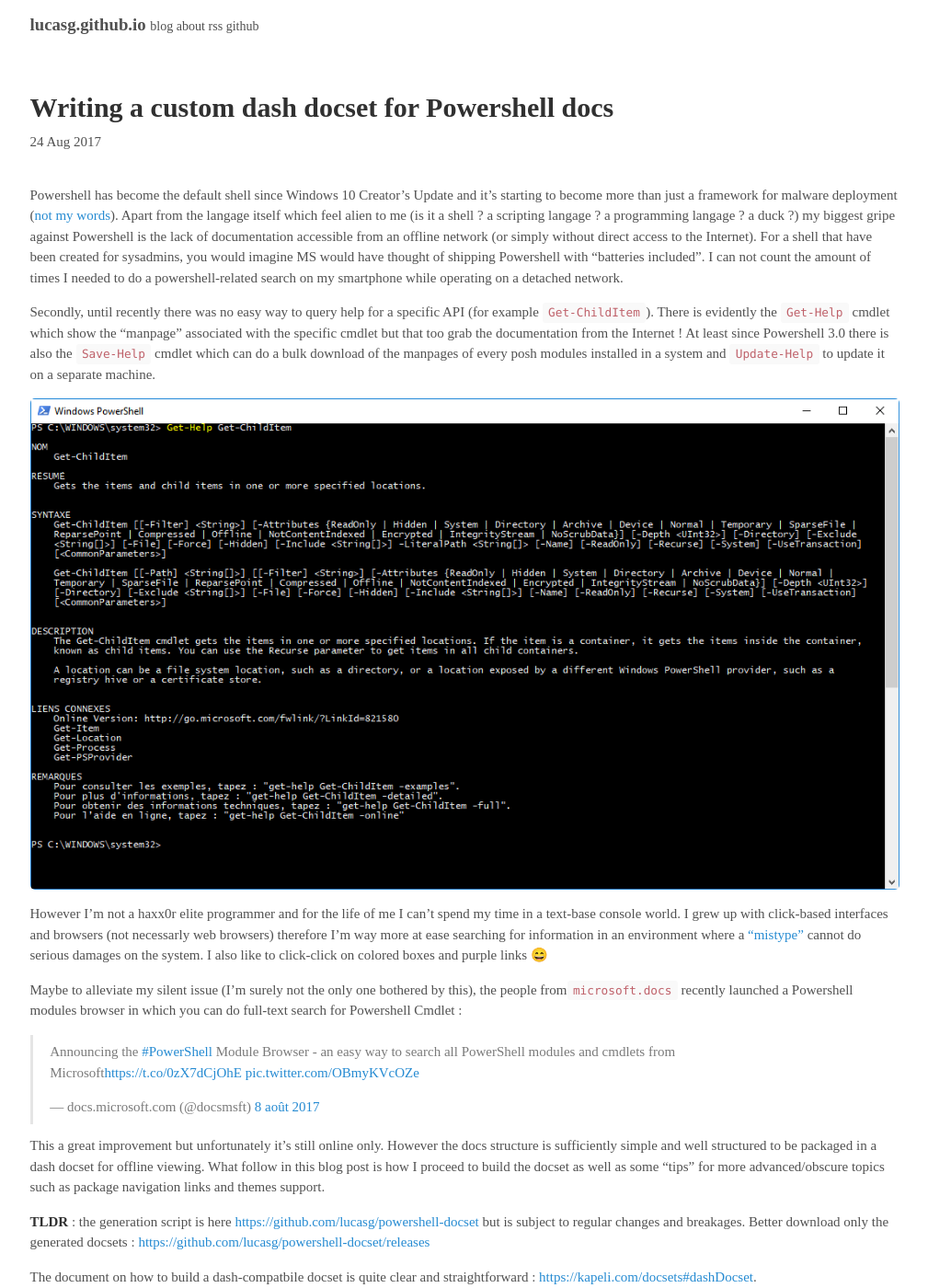
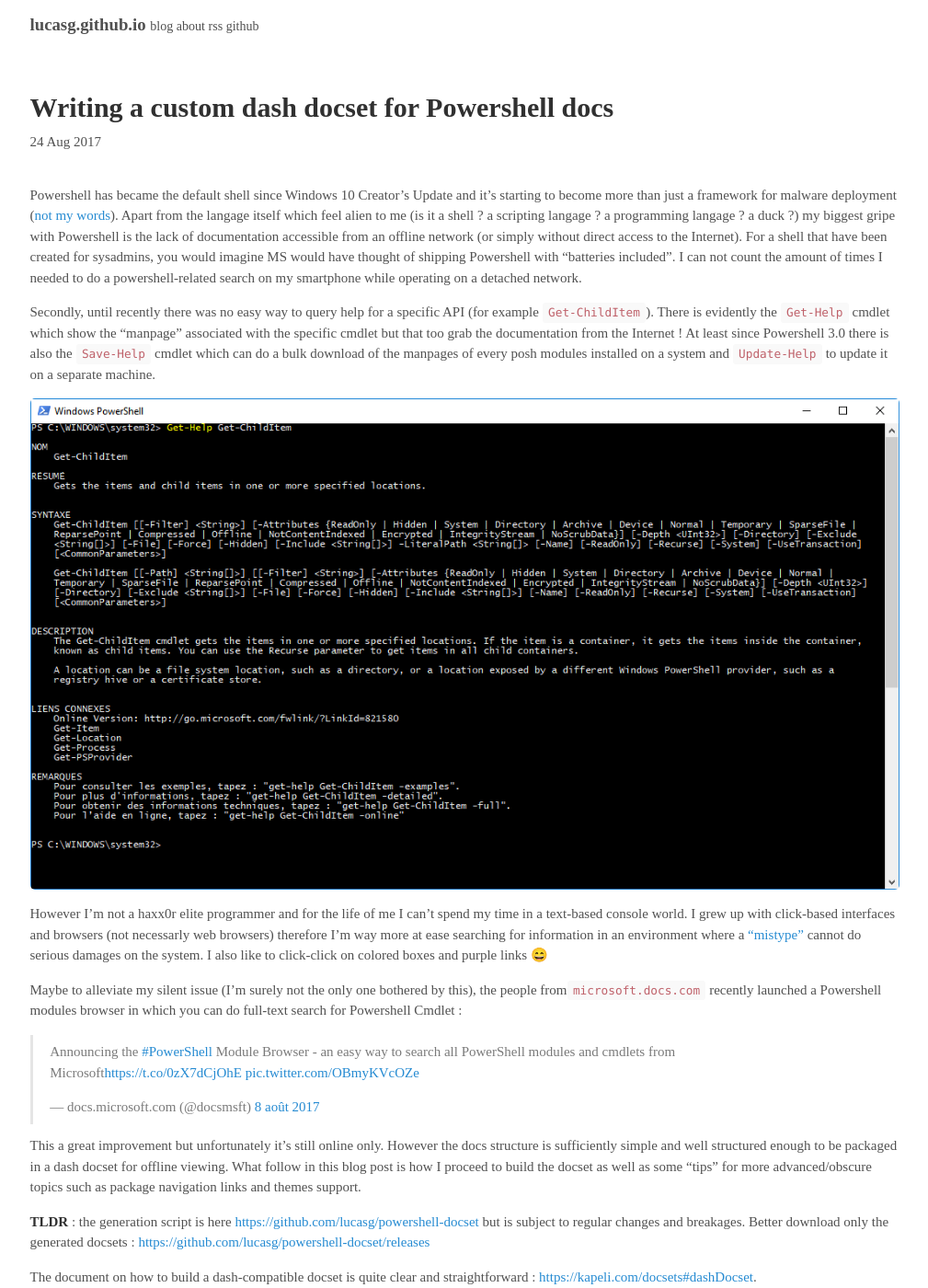
Before and after one commit to gavz/lucasg.github.io, a Jekyll site: the page built from _posts/2017-08-24-Writing-a-dash-docset.md, in a window 1280 px wide and 1400 px high. Shown: the whole window at 92% size, without its empty margins (135-1144 px from the left). Built offline with Jekyll 4.4.1, drawn with Linux system fonts in a browser that asks for light colours; emoji names are drawn with the system emoji font; comment, search, counter and statistics services are not loaded; some of the changed text lies outside the part shown.

Commit message:
Proofreading Powershell dash docset post

```diff
--- a/_posts/2017-08-24-Writing-a-dash-docset.md
+++ b/_posts/2017-08-24-Writing-a-dash-docset.md
@@ -4,16 +4,16 @@
 date: 2017-08-24
 ---
 
-Powershell has become the default shell since Windows 10 Creator's Update and it's starting to become more than just a framework for malware deployment ([not my words](https://twitter.com/MalwareTechBlog/status/891005091985203201)). Apart from the langage itself which feel alien to me (is it a shell ? a scripting langage ? a programming langage ? a duck ?) my biggest gripe against Powershell is the lack of documentation accessible from an offline network (or simply without direct access to the Internet). For a shell that have been created for sysadmins, you would imagine MS would have thought of shipping Powershell with "batteries included". I can not count the amount of times I needed to do a powershell-related search on my smartphone while operating on a detached network.
+Powershell has became the default shell since Windows 10 Creator's Update and it's starting to become more than just a framework for malware deployment ([not my words](https://twitter.com/MalwareTechBlog/status/891005091985203201)). Apart from the langage itself which feel alien to me (is it a shell ? a scripting langage ? a programming langage ? a duck ?) my biggest gripe with Powershell is the lack of documentation accessible from an offline network (or simply without direct access to the Internet). For a shell that have been created for sysadmins, you would imagine MS would have thought of shipping Powershell with "batteries included". I can not count the amount of times I needed to do a powershell-related search on my smartphone while operating on a detached network.
 
-Secondly, until recently there was no easy way to query help for a specific API (for example `Get-ChildItem`). There is evidently the `Get-Help` cmdlet which show the "manpage" associated with the specific cmdlet but that too grab the documentation from the Internet ! At least since Powershell 3.0 there is also the `Save-Help` cmdlet which can do a bulk download of the manpages of every posh modules installed in a system and `Update-Help` to update it on a separate machine.
+Secondly, until recently there was no easy way to query help for a specific API (for example `Get-ChildItem`). There is evidently the `Get-Help` cmdlet which show the "manpage" associated with the specific cmdlet but that too grab the documentation from the Internet ! At least since Powershell 3.0 there is also the `Save-Help` cmdlet which can do a bulk download of the manpages of every posh modules installed on a system and `Update-Help` to update it on a separate machine.
 
 ![Look Ma ! It's like on a Unix system !](/assets/posh-help-gci.PNG)
 
 
-However I'm not a haxx0r elite programmer and for the life of me I can't spend my time in a text-base console world. I grew up with click-based interfaces and browsers (not necessarly web browsers) therefore I'm way more at ease searching for information in an environment where a ["mistype"](https://en.wiktionary.org/wiki/mistype) cannot do serious damages on the system. I also like to click-click on colored boxes and purple links :smile:
+However I'm not a haxx0r elite programmer and for the life of me I can't spend my time in a text-based console world. I grew up with click-based interfaces and browsers (not necessarly web browsers) therefore I'm way more at ease searching for information in an environment where a ["mistype"](https://en.wiktionary.org/wiki/mistype) cannot do serious damages on the system. I also like to click-click on colored boxes and purple links :smile:
 
-Maybe to alleviate my silent issue (I'm surely not the only one bothered by this), the people from`microsoft.docs` recently launched a Powershell modules browser in which you can do full-text search for Powershell Cmdlet :
+Maybe to alleviate my silent issue (I'm surely not the only one bothered by this), the people from`microsoft.docs.com` recently launched a Powershell modules browser in which you can do full-text search for Powershell Cmdlet :
 
 {% raw %}
 
@@ -23,13 +23,13 @@
 <script async src="//platform.twitter.com/widgets.js" charset="utf-8"></script>
 {% endraw %}
 
-This a great improvement but unfortunately it's still online only. However the docs structure is sufficiently simple and well structured to be packaged in a dash docset for offline viewing. What follow in this blog post is how I proceed to build the docset as well as some "tips" for more advanced/obscure topics such as package navigation links and themes support.
+This a great improvement but unfortunately it's still online only. However the docs structure is sufficiently simple and well structured enough to be packaged in a dash docset for offline viewing. What follow in this blog post is how I proceed to build the docset as well as some "tips" for more advanced/obscure topics such as package navigation links and themes support.
 
 
 **TLDR** : the generation script is here [https://github.com/lucasg/powershell-docset](https://github.com/lucasg/powershell-docset) but is subject to regular changes and breakages. Better download only the generated docsets : [https://github.com/lucasg/powershell-docset/releases](https://github.com/lucasg/powershell-docset/releases)
 <!--more-->
 
-The document on how to build a dash-compatbile docset is quite clear and straightforward : [https://kapeli.com/docsets#dashDocset](https://kapeli.com/docsets#dashDocset).
+The document on how to build a dash-compatible docset is quite clear and straightforward : [https://kapeli.com/docsets#dashDocset](https://kapeli.com/docsets#dashDocset).
 
 # Archive structure
 
@@ -127,9 +127,9 @@
     <key>DocSetPlatformFamily</key>
     <string>posh</string>
 
-    <!-- not an official docset. I've not seen what it does  -->
+    <!-- Yes for any Dash docset. Otherwise it is treated as an Apple docset  -->
     <key>isDashDocset</key>
-    <false/>
+    <true/>
 
     <!-- enable this if you need to execute some Javascript -->
     <key>isJavaScriptEnabled</key>
@@ -291,13 +291,13 @@
 
 
 
-With working uri paths your docset is more "dynamic" and "discoverable", but it's still fugly. I don't know for `Dash` but `Velocity` and `Zeal` are basically web browsers (`Zeal` use `QtWebEngine` and `Velcity` relies on the `Chromium Embedded Framework`) so it's possible to "theme" your docset via css.
+With working uri paths your docset is more "dynamic" and "discoverable", but it's still fugly. I don't know for `Dash` but `Velocity` and `Zeal` are basically web browsers (`Zeal` use `QtWebEngine` and `Velocity` relies on the `Chromium Embedded Framework`) so it's possible to "theme" your docset via css.
 
 Problem though, the css theme location is not present in the `toc.json` file so you need to find it on your own. That's where Chrome/Firefox/Edge's devtools are your friend :
 
 ![Chrome Devtools's Source pane](/assets/posh-docs-microsoft-sources-tree.PNG)
 
-You will to reconstruct the exact same tree directory structure in your docset package and also fix urls. I fortunately didn't had to replicate the cross-domain "cdn" requests. "Dynamic" pages like powershell `index.html` rely on Javascript to defer resource loading and some DOM elements are lazy-loaded via `Promise`. In order to locate and retrieve all the necessary resources I end up using a `webdriver` (`selenium` + `phantomjs`) which is a headless web browser you can automate. This is way slower than using simple HTTP requests, but the result is more accurate.
+You will need to reconstruct the exact same tree directory structure in your docset package and also fix urls. I fortunately didn't had to replicate the cross-domain "cdn" requests. "Dynamic" pages like powershell `index.html` rely on Javascript to defer resource loading and some DOM elements are lazy-loaded via a `Promise`. In order to locate and retrieve all the necessary resources I end up using a `webdriver` (`selenium` + `phantomjs`) which is a headless web browser you can automate. This is way slower than using simple HTTP requests, but the result is more accurate.
 
 Follow below is the result with the css theme correctly applied. That's much nicer to see !
 
@@ -306,7 +306,7 @@
 
 # Overengineering the whole process
 
-I've set up a `_travis.yml` script that allow me to generate docsets a new commit, as well as push them on my Github releases' repository. `Travis` is also set to regularly fire a build ("`cron` job") in order to keep a "up-to-date" build.
+I've set up a `_travis.yml` script that allow me to generate docsets on a new commit, as well as push them on my Github releases' repository. `Travis` is also set to regularly fire a build ("`cron` job") in order to keep a "up-to-date" build.
 
 {% highlight html  %}
 language: python
```
Also changed, not shown: other parts of _posts/2017-08-24-Writing-a-dash-docset.md (+9 -9 lines).
